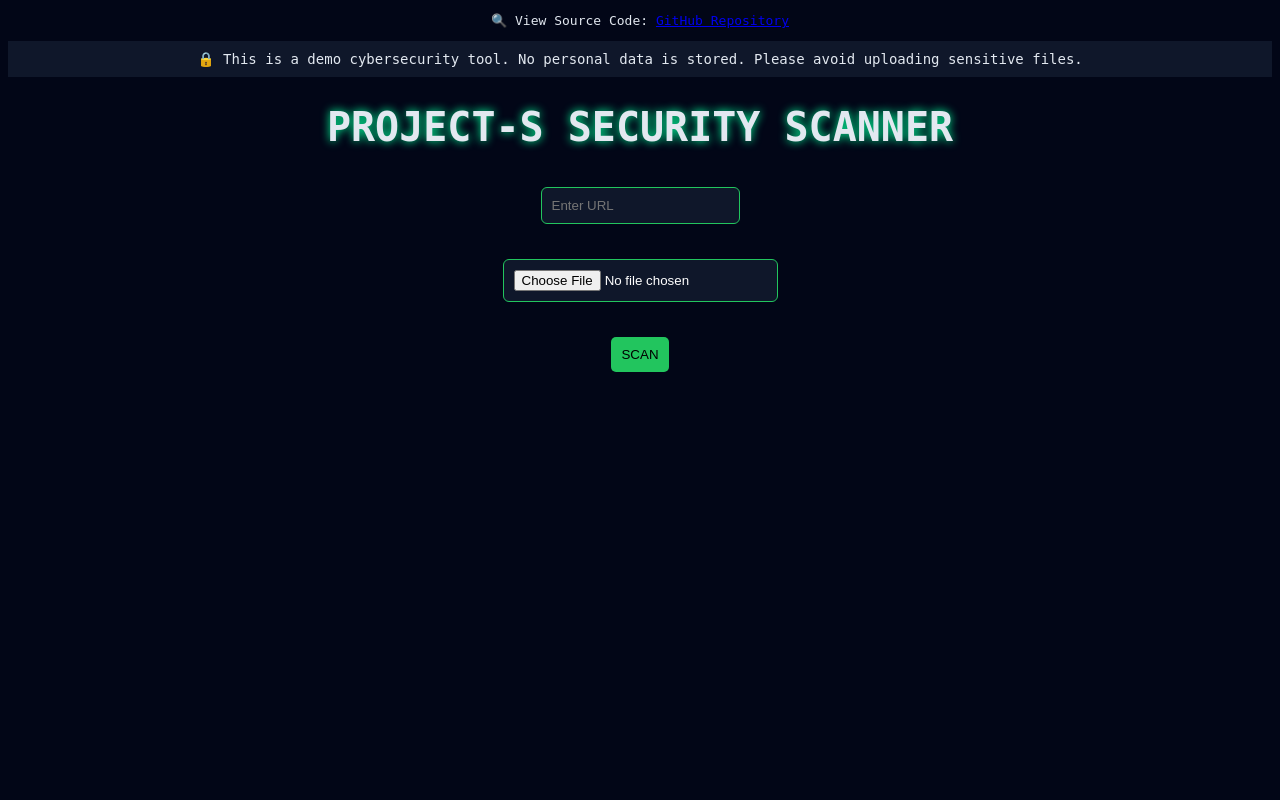
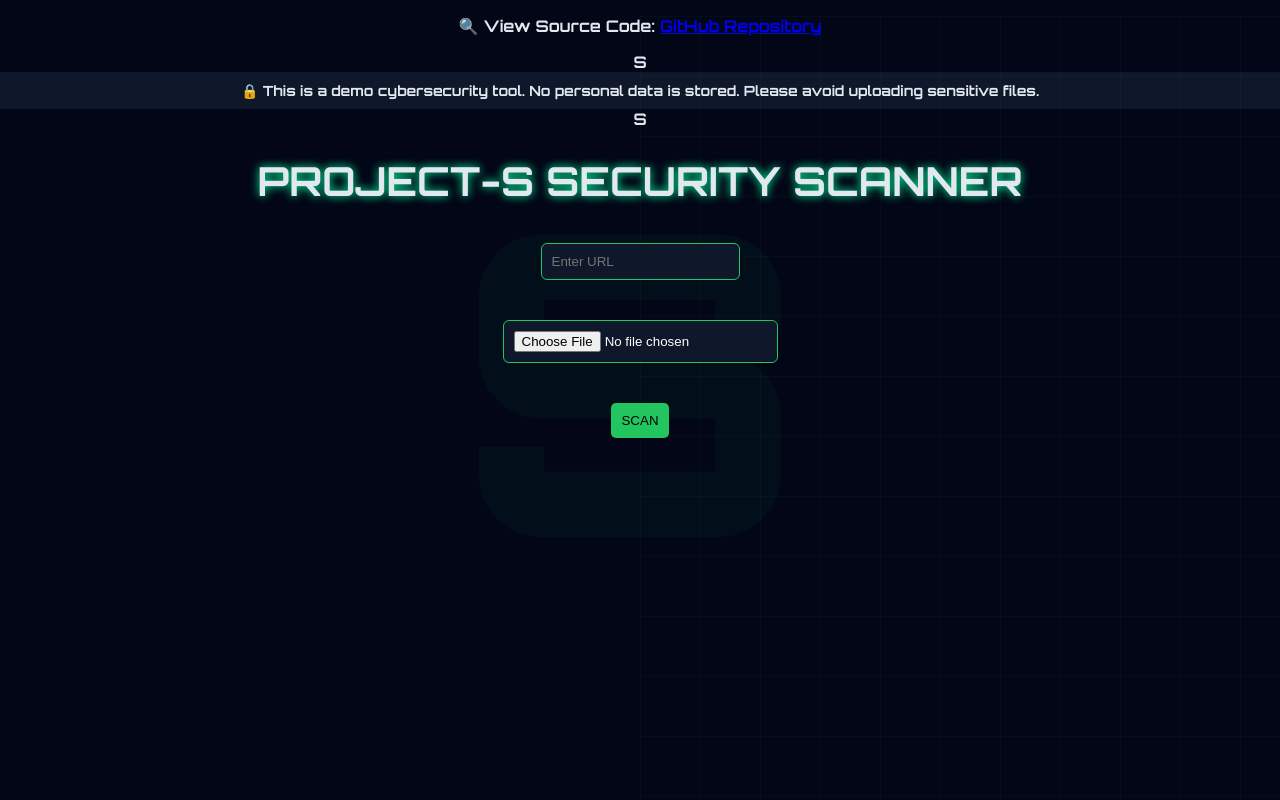
Before and after one commit to venkat9245/Project-S, a Flask app: page / in a window 1280 px wide. Run offline with Flask 3, Linux system fonts and the light colour scheme.

Commit message:
Updated UI and enhanced YARA rules with phishing & malware detection

```diff
--- a/static/style.css
+++ b/static/style.css
@@ -58,3 +58,84 @@ input {
     color: white;
     border: 1px solid #22c55e;
 }
+
+/* ===== Minimal Cyber Background ===== */
+body {
+    margin: 0;
+    background: #020617;
+    color: #e2e8f0;
+    font-family: 'Orbitron', sans-serif;
+    overflow-x: hidden;
+}
+
+/* ===== Elegant Big S ===== */
+.bg-s {
+    position: fixed;
+    top: 50%;
+    left: 50%;
+    transform: translate(-50%, -50%);
+
+    font-size: 420px;
+    font-weight: 900;
+    font-family: 'Orbitron', sans-serif;
+
+    color: rgba(34, 197, 94, 0.05); /* very soft */
+
+    letter-spacing: 20px;
+
+    z-index: 0;
+    pointer-events: none;
+
+    animation: floatS 12s ease-in-out infinite;
+}
+
+/* Smooth floating (NOT roaming) */
+@keyframes floatS {
+    0%, 100% {
+        transform: translate(-50%, -50%) translateY(0px);
+    }
+    50% {
+        transform: translate(-50%, -50%) translateY(-25px);
+    }
+}
+
+/* ===== Scan line effect ===== */
+.bg-s::after {
+    content: "S";
+    position: absolute;
+    top: 0;
+    left: 0;
+    color: rgba(34, 197, 94, 0.08);
+
+    clip-path: inset(0 0 50% 0);
+    animation: scan 4s linear infinite;
+}
+
+/* scanning line animation */
+@keyframes scan {
+    0% {
+        clip-path: inset(0 0 100% 0);
+    }
+    100% {
+        clip-path: inset(100% 0 0 0);
+    }
+}
+
+/* ===== Subtle grid overlay ===== */
+body::before {
+    content: "";
+    position: fixed;
+    width: 100%;
+    height: 100%;
+    background-image:
+        linear-gradient(rgba(34,197,94,0.05) 1px, transparent 1px),
+        linear-gradient(90deg, rgba(34,197,94,0.05) 1px, transparent 1px);
+    background-size: 60px 60px;
+    z-index: 0;
+}
+
+/* ===== Keep UI above ===== */
+h1, form, .result {
+    position: relative;
+    z-index: 2;
+}
--- a/templates/dashboard.html
+++ b/templates/dashboard.html
@@ -2,6 +2,8 @@
 <html>
 <head>
 <title>Project-S Malware Scanner</title>
+<link href="https://fonts.googleapis.com/css2?family=Orbitron:wght@700;900&display=swap" rel="stylesheet">
+
 <link rel="stylesheet" href="/static/style.css">
 <link rel="manifest" href="/static/manifest.json">
 <meta name="theme-color" content="#22c55e">
@@ -18,10 +20,14 @@ if ('serviceWorker' in navigator) {
 }
 </script>
 <body>
+<div class="cyber-bg"></div>
+<div class="roaming-s">S</div>
+<div class="bg-s">S</div>
 <div style="background:#0f172a; color:#e2e8f0; padding:10px; text-align:center; font-size:14px;">
     🔒 This is a demo cybersecurity tool. No personal data is stored.
     Please avoid uploading sensitive files.
 </div>
+<div class="roaming-s">S</div>
 
 <h1>PROJECT-S SECURITY SCANNER</h1>
 
--- a/templates/index.html
+++ b/templates/index.html
@@ -5,6 +5,7 @@
 </head>
 
 <body>
+<div class="roaming-s">S</div>
 
 <h1>Project S Malware Scanner</h1>
 
```
Also changed, not shown: 1 other file.
